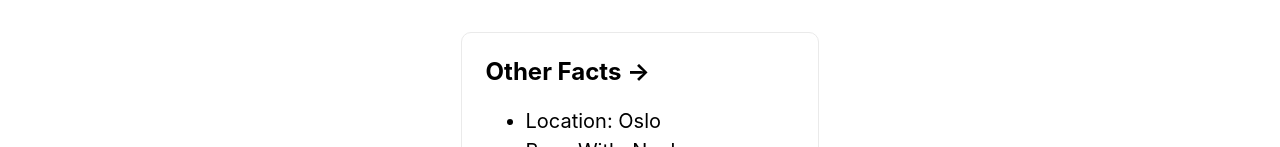
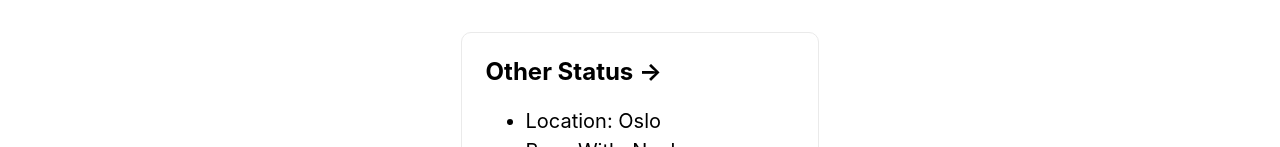
Before and after one commit to xinmeng2020/xinmengli.me, a Next.js app: page / in a window 1280 px wide. Shown: the part 1091-1238 px from the top of the page. Built offline with nearby package versions, Linux system fonts and the light colour scheme.

Commit message:
first update7

```diff
--- a/pages/index.js
+++ b/pages/index.js
@@ -63,7 +63,7 @@ export default function Home() {
           </a>
 
           <a className={styles.card} >
-            <h3>Other Facts &rarr;</h3>
+            <h3>Other Status &rarr;</h3>
             <p>
                <ul>
                  <li> Location: Oslo </li>
```
